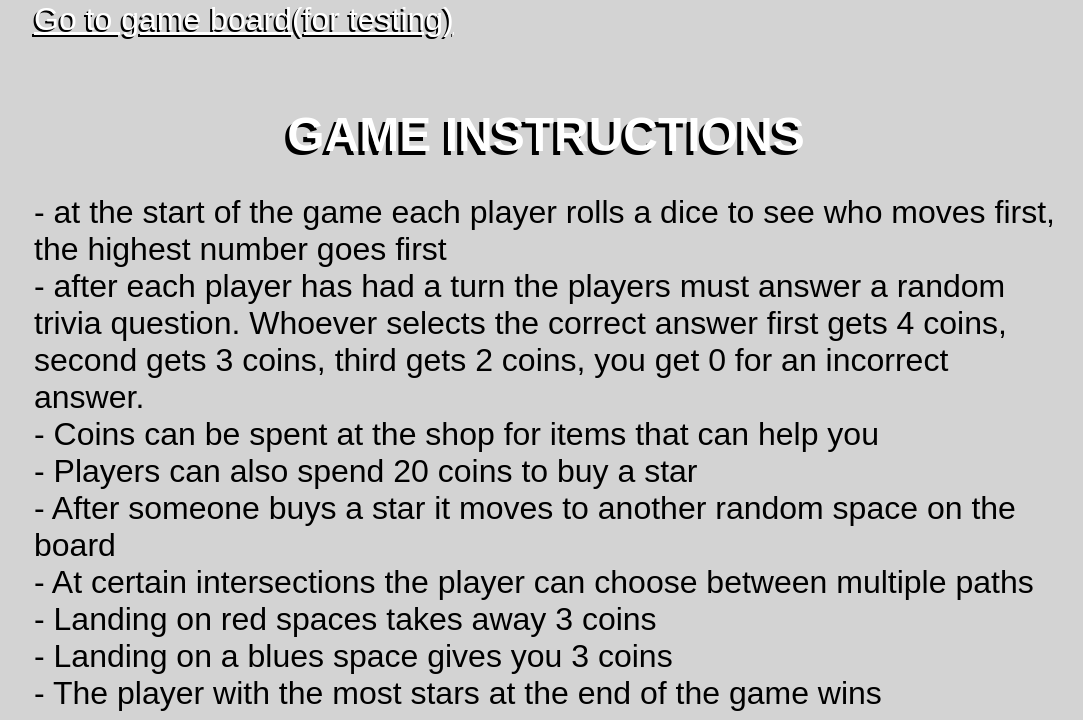
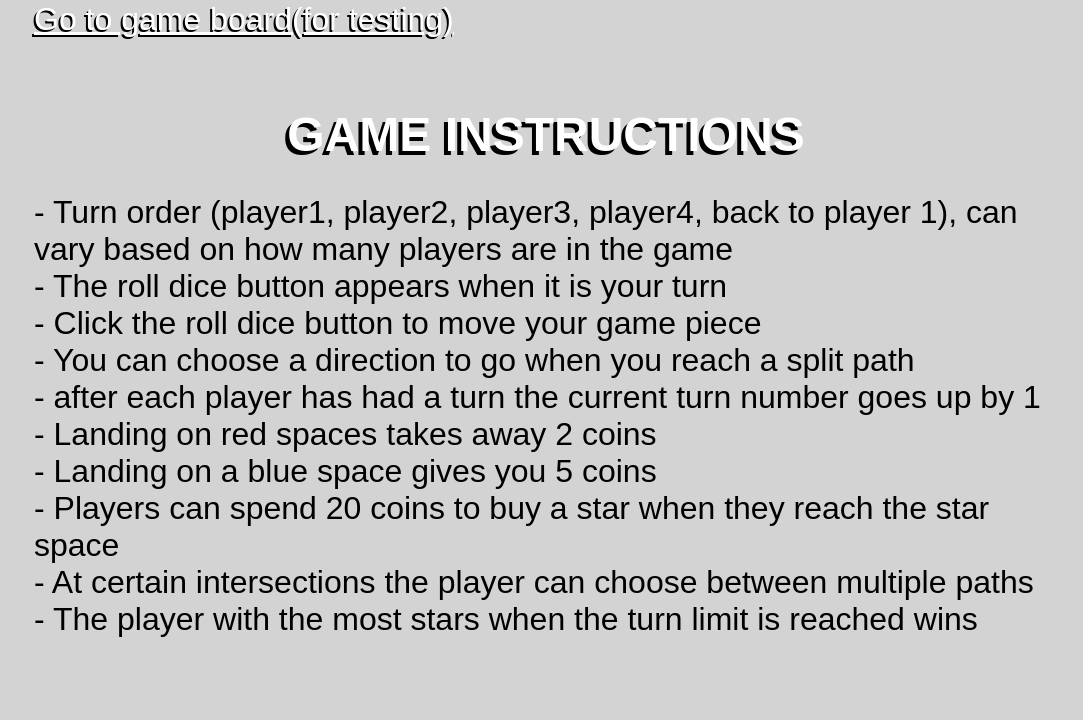
Before and after one commit to SeanDooley04/CSIS3126_Dooley, a PHP site: page /Web/ in a window 1280 px wide. Shown: the part 209-929 px from the top of the page, without its empty margins (94-1177 px from the left). After the commit the page ends 846 px from the top, so only its background shows below. Run offline with PHP 8.4, Linux system fonts and the light colour scheme.

Commit message:
updated the game instructions in index.php to better represent the current state of the app

```diff
--- a/index.php
+++ b/index.php
@@ -26,6 +26,7 @@
 <p><a href='game_page.php'>Go to game board(for testing)</a></p><br>
 
 <h1>Game Instructions </h1>
+<!-- not every feature mentioned is implemented
 <p>
 -	at the start of the game each player rolls a dice to see who moves first, the highest number goes first<br />
 -	after each player has had a turn the players must answer a random trivia question. Whoever selects the correct answer first gets 4 coins, second gets 3 coins, third gets 2 coins, you get 0 for an incorrect answer.<br/>
@@ -37,6 +38,19 @@
 -	Landing on a blues space gives you 3 coins<br />
 -	The player with the most stars at the end of the game wins<br />
 </p>
+-->
+<p>
+-	Turn order (player1, player2, player3, player4, back to player 1), can vary based on how many players are in the game<br>
+-	The roll dice button appears when it is your turn<br>
+-	Click the roll dice button to move your game piece<br>
+-	You can choose a direction to go when you reach a split path<br>
+-	after each player has had a turn the current turn number goes up by 1<br>
+-	Landing on red spaces takes away 2 coins<br>
+-	Landing on a blue space gives you 5 coins<br>
+-	Players can spend 20 coins to buy a star when they reach the star space<br>
+-	At certain intersections the player can choose between multiple paths<br>
+-	The player with the most stars when the turn limit is reached wins<br>
 
+</p>
 </body>
 </html>
```
